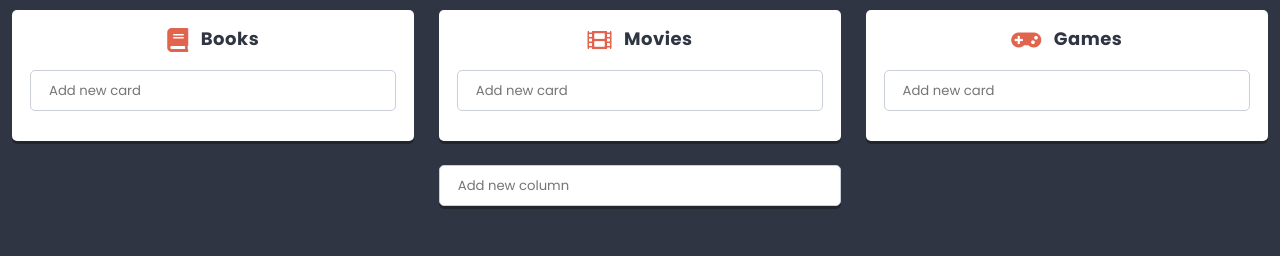
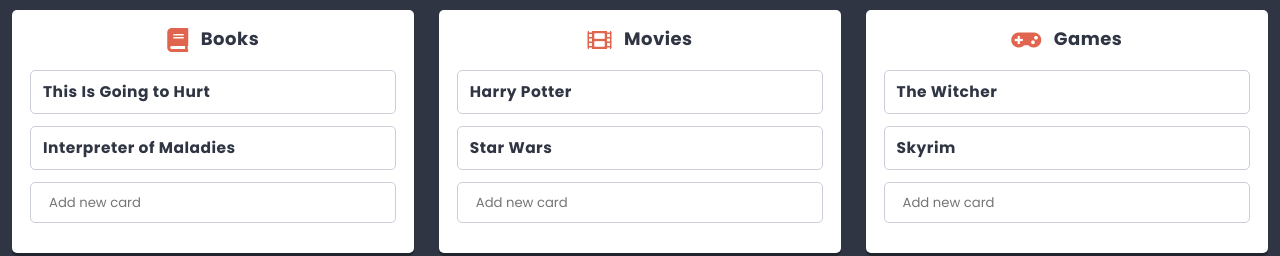
Before and after one commit to damian1704/React, a React app: page / in a window 1280 px wide. Shown: the part 422-678 px from the top of the page. Built offline with nearby package versions, Linux system fonts and the light colour scheme.

Commit message:
Add modified:src

```diff
--- a/package.json
+++ b/package.json
@@ -5,7 +5,8 @@
   "main": "index.js",
   "scripts": {
     "start": "webpack-dev-server --mode development --open --hot",
-    "build": "webpack --mode production"
+    "build": "webpack --mode production",
+    "lint": "eslint src/"
   },
   "keywords": [],
   "author": "",
@@ -21,8 +22,11 @@
     "@babel/plugin-proposal-class-properties": "^7.4.0",
     "@babel/preset-env": "^7.4.3",
     "@babel/preset-react": "^7.0.0",
+    "babel-eslint": "^10.1.0",
     "babel-loader": "^8.0.5",
     "css-loader": "^2.1.1",
+    "eslint": "^7.14.0",
+    "eslint-plugin-react": "^7.21.5",
     "html-webpack-plugin": "^3.2.0",
     "mini-css-extract-plugin": "^0.5.0",
     "node-sass": "^4.11.0",
--- a/src/components/App/App.js
+++ b/src/components/App/App.js
@@ -11,7 +11,7 @@
         <h2 className={styles.subtitle}>{pageContents.subtitle}</h2>
         <List {...listData} />
       </main>
-    )
+    );
   }
 }
 
--- a/src/components/Column/Column.js
+++ b/src/components/Column/Column.js
@@ -31,15 +31,15 @@
              key: state.columns.length ? state.columns[state.columns.length-1].key+1 : 0,
              title,
              icon: 'list-alt',
-            cards: []
-          }
-        ]
+             cards: [],
+           },
+         ],
        }
      ));
    }
 
    render() {
-  	const {title, icon, cards, addCard} = this.props;
+     const {title, icon, cards} = this.props;
 
      return (
        <section className={styles.component}>
@@ -49,12 +49,17 @@
            </span>
            {title}
          </h3>
+         <div>
+           {cards.map(cardData => (
+             <Card key={cardData.id} {...cardData} />
+           ))}
+         </div>
          <div className={styles.creator}>
            <Creator text={settings.cardCreatorText} action={title => this.addCard(title)}/>
          </div>
 
        </section>
-    )
+     );
    }
 }
 
--- a/src/components/List/List.js
+++ b/src/components/List/List.js
@@ -32,9 +32,9 @@
             key: state.columns.length ? state.columns[state.columns.length-1].key+1 : 0,
             title,
             icon: 'list-alt',
-            cards: []
-          }
-        ]
+            cards: [],
+          },
+        ],
       }
     ));
   }
@@ -43,7 +43,7 @@
     return (
       <section className={styles.component}>
         <Hero titleText={this.props.title}
-        imageText={this.props.image}/>
+          imageText={this.props.image}/>
         <div className={styles.description}>
           {ReactHtmlParser(this.props.description)}
         </div>
@@ -56,7 +56,7 @@
           <Creator text={settings.columnCreatorText} action={title => this.addColumn(title)}/>
         </div>
       </section>
-    )
+    );
   }
 }
 
```
Also changed, not shown: src/components/Creator/Creator.js (+9 -3 lines), .eslintrc.json (added), 1 other file (tests, documents, lock files or other folders). Lines whose indentation alone changed are shown as unchanged.
